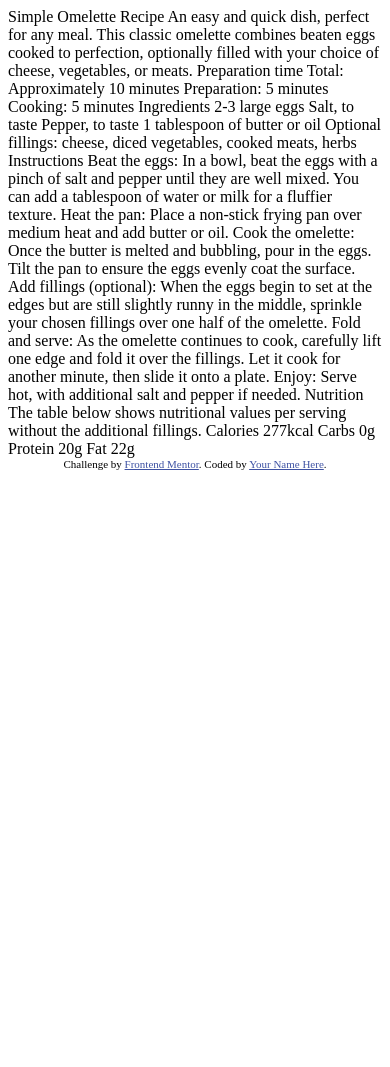
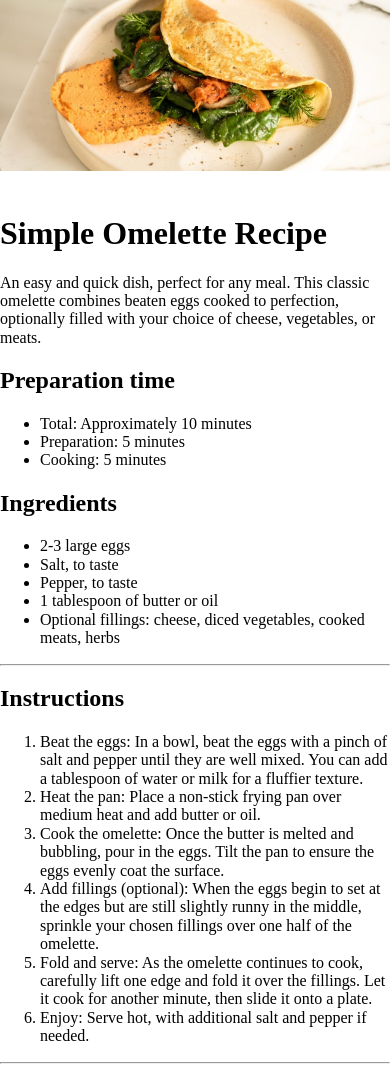
Before and after one commit to jrosellr/recipe-page, a website built with Parcel: page src/index.html in a window 390 px wide. Shown: the top 1067 px of the page. Before the commit the page ends 844 px from the top, so only its background shows below. Built offline with nearby package versions, Linux system fonts and the light colour scheme.

Commit message:
feat: add responsive layout

```diff
--- a/src/index.html
+++ b/src/index.html
@@ -2,70 +2,88 @@
 <html lang="en">
 <head>
   <meta charset="UTF-8">
-  <meta name="viewport" content="width=device-width, initial-scale=1.0">
-  <link rel="stylesheet" type="text/css" href="styles/main.scss">
-  <link rel="icon" type="image/png" sizes="32x32" href="./assets/images/favicon-32x32.png">
+  <meta content="width=device-width, initial-scale=1.0" name="viewport">
+  <link href="styles/main.scss" rel="stylesheet" type="text/css">
+  <link href="./assets/images/favicon-32x32.png" rel="icon" sizes="32x32" type="image/png">
 
   <title>Frontend Mentor | Recipe page</title>
 </head>
 <body>
+<main>
+  <article class="card">
+    <div class="card__header">
+      <img alt="An image of a delicious omelette" src="assets/images/image-omelette.jpeg">
+    </div>
+    <section>
+      <h1>Simple Omelette Recipe</h1>
 
-  Simple Omelette Recipe
+      <p>An easy and quick dish, perfect for any meal. This classic omelette combines beaten eggs cooked
+        to perfection, optionally filled with your choice of cheese, vegetables, or meats.</p>
+    </section>
 
-  An easy and quick dish, perfect for any meal. This classic omelette combines beaten eggs cooked
-  to perfection, optionally filled with your choice of cheese, vegetables, or meats.
+    <section>
+      <h2>Preparation time</h2>
+      <ul>
+        <li>Total: Approximately 10 minutes</li>
+        <li>Preparation: 5 minutes</li>
+        <li>Cooking: 5 minutes</li>
+      </ul>
+    </section>
 
-  Preparation time
 
-  Total: Approximately 10 minutes
-  Preparation: 5 minutes
-  Cooking: 5 minutes
+    <section>
+      <h2>Ingredients</h2>
+      <ul>
+        <li>2-3 large eggs</li>
+        <li>Salt, to taste</li>
+        <li>Pepper, to taste</li>
+        <li>1 tablespoon of butter or oil</li>
+        <li>Optional fillings: cheese, diced vegetables, cooked meats, herbs</li>
+      </ul>
+    </section>
+    <hr>
 
-  Ingredients
+    <section>
+      <h2>Instructions</h2>
+      <ol>
+        <li>
+          Beat the eggs: In a bowl, beat the eggs with a pinch of salt and pepper until they are well mixed.
+          You can add a tablespoon of water or milk for a fluffier texture.
+        </li>
+        <li>Heat the pan: Place a non-stick frying pan over medium heat and add butter or oil.</li>
+        <li>Cook the omelette: Once the butter is melted and bubbling, pour in the eggs. Tilt the pan to ensure
+          the eggs evenly coat the surface.
+        </li>
+        <li>Add fillings (optional): When the eggs begin to set at the edges but are still slightly runny in the
+          middle, sprinkle your chosen fillings over one half of the omelette.
+        </li>
+        <li>Fold and serve: As the omelette continues to cook, carefully lift one edge and fold it over the
+          fillings. Let it cook for another minute, then slide it onto a plate.
+        </li>
+        <li>Enjoy: Serve hot, with additional salt and pepper if needed.</li>
+      </ol>
+    </section>
+    <hr>
 
-  2-3 large eggs
-  Salt, to taste
-  Pepper, to taste
-  1 tablespoon of butter or oil
-  Optional fillings: cheese, diced vegetables, cooked meats, herbs
+    <section>
+      <h2>Nutrition</h2>
 
-  Instructions
+      <p>The table below shows nutritional values per serving without the additional fillings.</p>
+      <dl>
+        <dt>Calories</dt>
+        <dd>277kcal</dd>
 
-  Beat the eggs: In a bowl, beat the eggs with a pinch of salt and pepper until they are well mixed.
-  You can add a tablespoon of water or milk for a fluffier texture.
+        <dt>Carbs</dt>
+        <dd>0g</dd>
 
-  Heat the pan: Place a non-stick frying pan over medium heat and add butter or oil.
+        <dt>Protein</dt>
+        <dd>20g</dd>
 
-  Cook the omelette: Once the butter is melted and bubbling, pour in the eggs. Tilt the pan to ensure
-  the eggs evenly coat the surface.
-
-  Add fillings (optional): When the eggs begin to set at the edges but are still slightly runny in the
-  middle, sprinkle your chosen fillings over one half of the omelette.
-
-  Fold and serve: As the omelette continues to cook, carefully lift one edge and fold it over the
-  fillings. Let it cook for another minute, then slide it onto a plate.
-
-  Enjoy: Serve hot, with additional salt and pepper if needed.
-
-  Nutrition
-
-  The table below shows nutritional values per serving without the additional fillings.
-
-  Calories
-  277kcal
-
-  Carbs
-  0g
-
-  Protein
-  20g
-
-  Fat
-  22g
-
-  <div class="attribution">
-    Challenge by <a href="https://www.frontendmentor.io?ref=challenge" target="_blank">Frontend Mentor</a>.
-    Coded by <a href="#">Your Name Here</a>.
-  </div>
+        <dt>Fat</dt>
+        <dd>22g</dd>
+      </dl>
+    </section>
+  </article>
+</main>
 </body>
 </html>
--- /dev/null
+++ b/src/styles/base/_colors.scss
@@ -0,0 +1,14 @@
+$_palette: (
+  'white': hsl(0deg, 0%, 100%),
+  'snow': hsl(331deg, 100%, 98%),
+  'white-coffee': hsl(30deg, 18%, 87%),
+  'eggshell': hsl(30deg, 54%, 90%),
+  'wenge-brown': hsl(30deg, 11%, 34%),
+  'brandy-red': hsl(14deg, 45%, 36%),
+  'dark-raspberry': hsl(332deg, 51%, 32%),
+  'dark-charcoal': hsl(30deg, 5%, 18%),
+);
+
+@function get($color-name) {
+  @return map-get($_palette, $color-name);
+}
--- /dev/null
+++ b/src/styles/base/_reset.scss
@@ -0,0 +1,23 @@
+@use 'sass:meta';
+
+@layer reset {
+  @layer {
+    @include meta.load-css('~normalize.css/normalize.css');
+  }
+
+  html {
+    box-sizing: border-box;
+  }
+
+  body {
+    margin: 0;
+    padding: 0;
+  }
+
+  *,
+  *:before,
+  *:after {
+    box-sizing: inherit;
+    min-width: 0;
+  }
+}
--- /dev/null
+++ b/src/styles/base/_typography.scss
@@ -0,0 +1,36 @@
+@use '../base/utils';
+@use 'sass:map';
+
+@layer theme {
+  //@font-face {
+  //  font-family: 'Inter';
+  //  src: url('/src/assets/fonts/Inter-VariableFont_slnt\,wght.ttf') format('truetype');
+  //  font-weight: 400 700;
+  //  font-style: normal;
+  //}
+}
+
+@mixin font-stack() {
+  font-family: 'Inter', sans-serif;
+  font-optical-sizing: auto;
+  line-height: 150%;
+}
+
+$_font-sizes: (
+  'body': utils.pxToRem(14px),
+  'heading': utils.pxToRem(24px),
+);
+
+@function font-size($size: 'body') {
+  @return map.get($_font-sizes, $size);
+}
+
+$_font-weights: (
+  'regular': 400,
+  'semi-bold': 600,
+  'bold': 700
+);
+
+@function font-weight($weight: 'regular') {
+  @return map.get($_font-weights, $weight);
+}
--- /dev/null
+++ b/src/styles/base/_utils.scss
@@ -0,0 +1,5 @@
+@use 'sass:math' as math;
+
+@function pxToRem($value) {
+  @return math.div($value, 16px) * 1rem;
+}
--- /dev/null
+++ b/src/styles/components/_card.scss
@@ -0,0 +1,32 @@
+@use '../base/colors';
+@use '../base/typography';
+@use '../base/utils';
+
+$_background-color: colors.get('white');
+$_text-color: colors.get('wenge-brown');
+
+.card {
+  background-color: $_background-color;
+
+  height: 100%;
+
+  @media (min-width: utils.pxToRem(736px)) {
+    height: auto;
+    width: utils.pxToRem(736px);
+  }
+}
+
+.card__header {
+  margin-top: 0;
+  margin-bottom: utils.pxToRem(40px);
+
+  img {
+    height: utils.pxToRem(171px);
+    width: 100%;
+    object-fit: cover;
+
+    @media (min-width: utils.pxToRem(736px)) {
+      height: utils.pxToRem(300px);
+    }
+  }
+}
--- a/src/styles/main.scss
+++ b/src/styles/main.scss
@@ -1,2 +1,13 @@
-.attribution { font-size: 11px; text-align: center; }
-.attribution a { color: hsl(228, 45%, 44%); }
+@forward 'base/reset';
+@use 'base/colors';
+@use 'base/utils';
+@forward 'components/card';
+
+body {
+  background-color: colors.get('eggshell');
+
+  display: flex;
+  align-items: center;
+  justify-content: center;
+  flex-direction: column;
+}
```
Also changed, not shown: public/index.html (+1 -1 lines), public/image-omelette.69dfa12f.jpeg (added), 2 other files.
